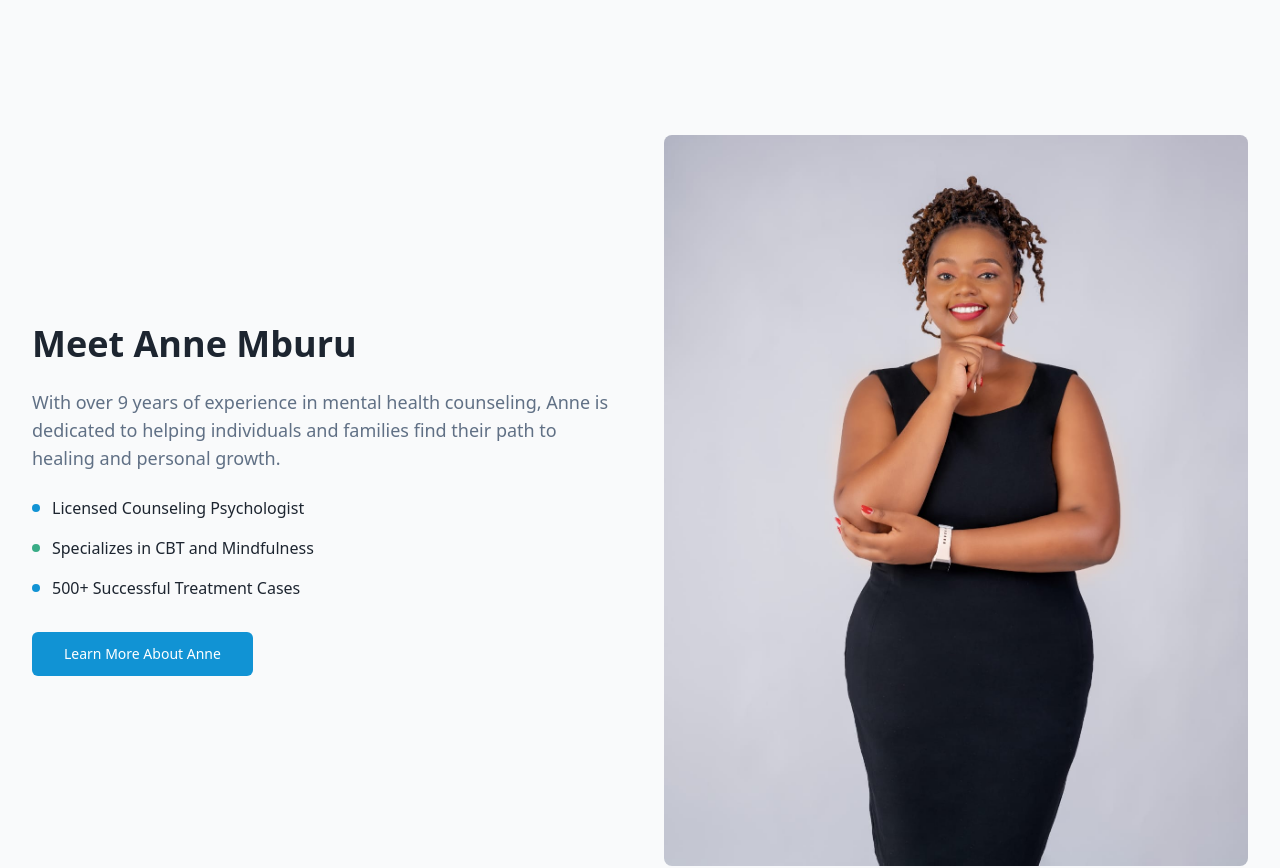
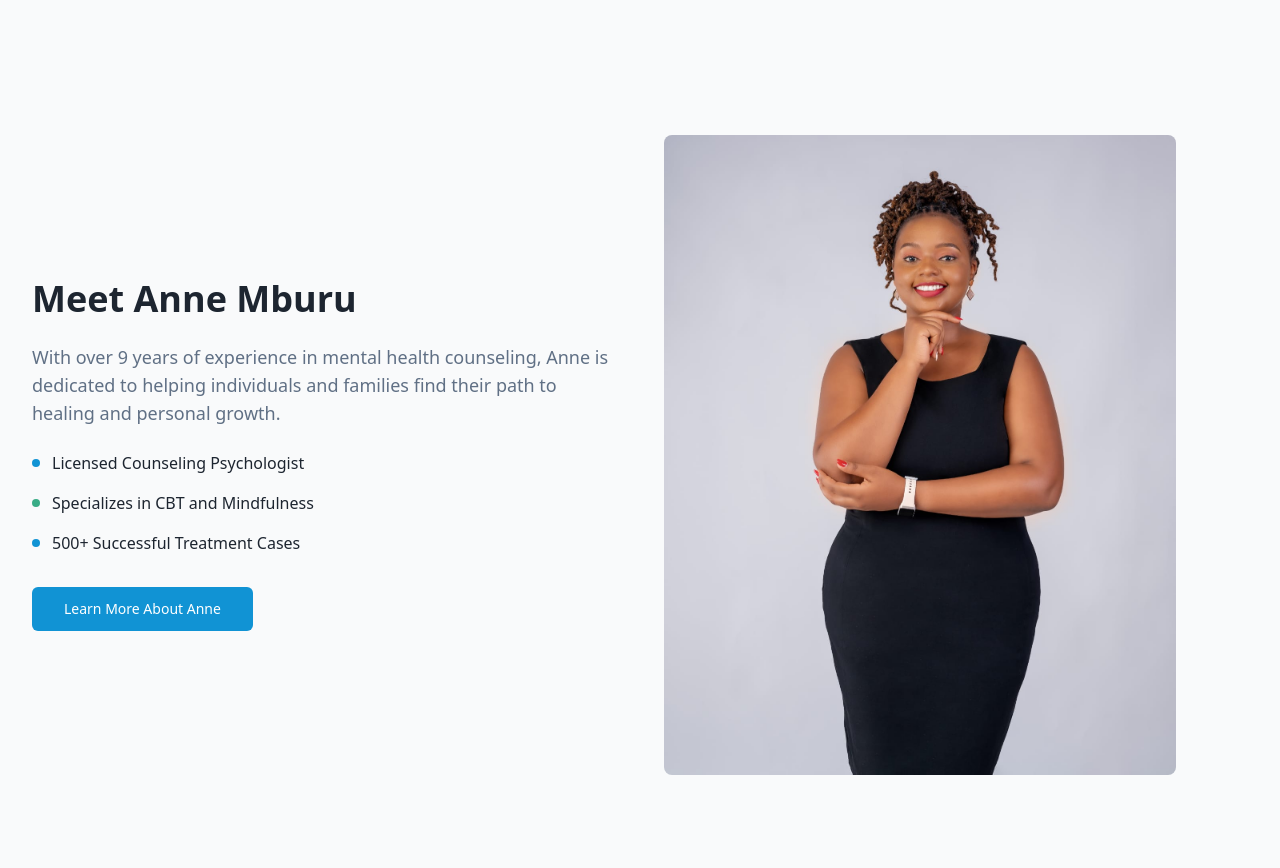
Before and after one commit to kiganyamburu/compassionate-wellbeing-site, a React (Vite) app: page / in a window 1280 px wide. Shown: the part 1420-2288 px from the top of the page. Built offline with nearby package versions, Linux system fonts and the light colour scheme.

Commit message:
fix(home):Resizing the image

```diff
--- a/src/pages/Contact.tsx
+++ b/src/pages/Contact.tsx
@@ -168,7 +168,7 @@ const Contact = () => {
                       <SelectContent>
                         <SelectItem value="email">Email</SelectItem>
                         <SelectItem value="phone">Phone</SelectItem>
-                        <SelectItem value="text">Text Message</SelectItem>
+                        <SelectItem value="text">WhatsApp Message</SelectItem>
                       </SelectContent>
                     </Select>
                   </div>
--- a/src/pages/Home.tsx
+++ b/src/pages/Home.tsx
@@ -125,8 +125,8 @@ const Home = () => {
             <div className="relative">
               <img
                 src={therapistImage}
-                alt="Dr. Sarah Johnson"
-                className="rounded-lg shadow-hover w-full h-auto"
+                alt="Anne Mburu - Counseling Psychologist"
+                className="rounded-lg shadow-hover w-auto h-[80vh] object-cover"
               />
             </div>
           </div>
```
